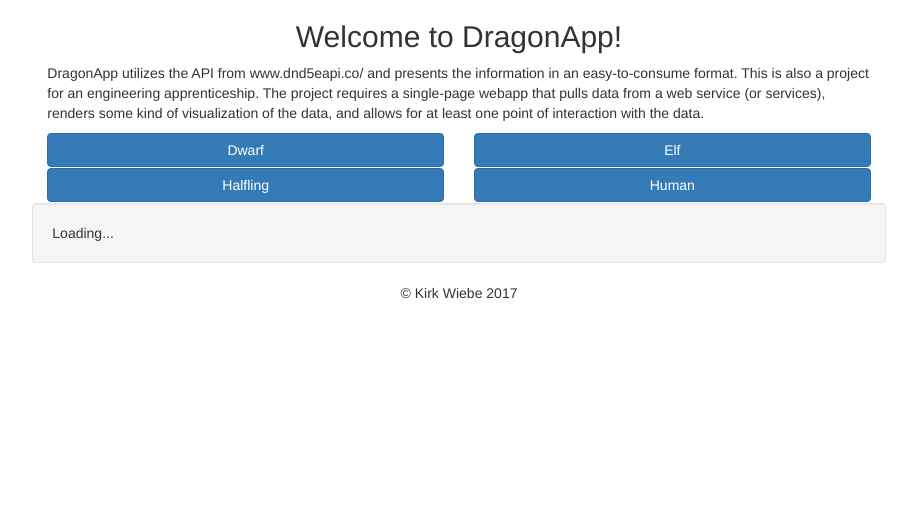
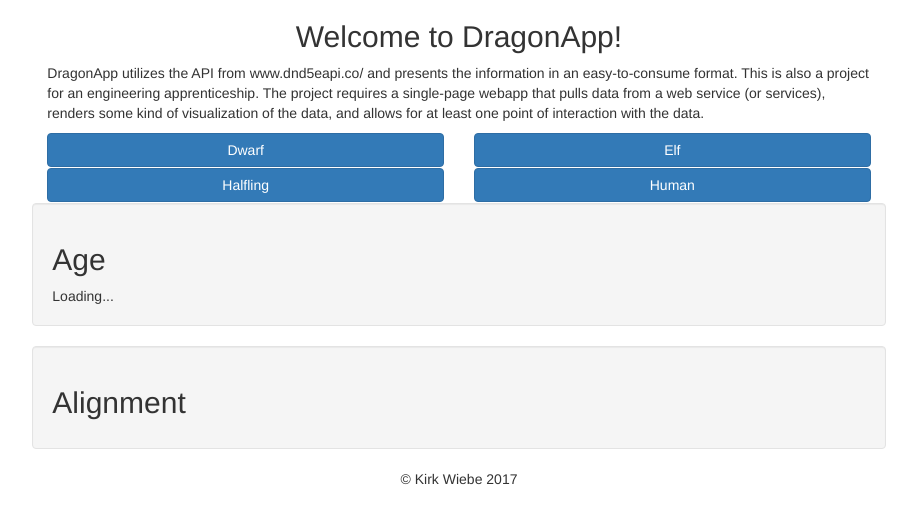
Before and after one commit to kirkwiebe/dragonapp, a Flask app: page /index in a window 1280 px wide, after a click on "Dwarf". Shown: the top 524 px of the page, without its empty margins (181-1098 px from the left). Run offline with Flask 2, Linux system fonts and the light colour scheme; some libraries are stand-ins or nearby versions.

Commit message:
AddAlignmentData
Adds alignment data to the page.

```diff
--- a/app.py
+++ b/app.py
@@ -5,7 +5,7 @@ app = Flask(__name__)
 
 @app.route("/")
 def hello():
-    return "Welcome to Python Flask!"
+    return "Please navigate to /index"
 
 @app.route("/index")
 def index():
--- a/static/js/script.js
+++ b/static/js/script.js
@@ -19,13 +19,14 @@ document.addEventListener('DOMContentLoaded', function () {
       // server response handler
       xhr.onreadystatechange = function () {
           if (xhr.readyState < 4)
-              document.getElementById('metadata').innerHTML = "Loading...";
+              document.getElementById('agedata').innerHTML = "Loading...";
           else if (xhr.readyState === 4) {
               if (xhr.status == 200 && xhr.status < 300)
               {
                   var json = JSON.parse(xhr.responseText);
                   console.log(json)
-                  document.getElementById('metadata').innerHTML = json.age;
+                  document.getElementById('agedata').innerHTML = json.age;
+                  document.getElementById('alignmentdata').innerHTML = json.alignment;
               }
           }
       }
--- a/templates/index.html
+++ b/templates/index.html
@@ -43,12 +43,24 @@
           <div class="col-sm-2"></div>
         </div>
       </form>
+      <div id="metadata" style="display:none">
         <div class="row">
           <div class="col-sm-12"></div>
         </div>
         <div class="row">
           <div class="col-sm-2"></div>
-        <div class="col-sm-8 well" id="metadata" style="display:none"></div>
+          <div class="col-sm-8 well" id="age">
+            <h2>Age</h2>
+            <div class="data" id="agedata"></div>
+          </div>
+          <div class="col-sm-2"></div>
+        </div>
+        <div class="row">
+          <div class="col-sm-2"></div>
+          <div class="col-sm-8 well" id="alignment">
+            <h2>Alignment</h2>
+            <div class="data" id="alignmentdata"></div>
+          </div>
           <div class="col-sm-2"></div>
       </div>
       <footer>
@@ -59,7 +71,7 @@
         </div>
       </footer>
     </div>
-
+    </div>
     <script src="../static/js/script.js"></script>
   </body>
 </html>
```
Also changed, not shown: README.md. Lines whose indentation alone changed are shown as unchanged.
